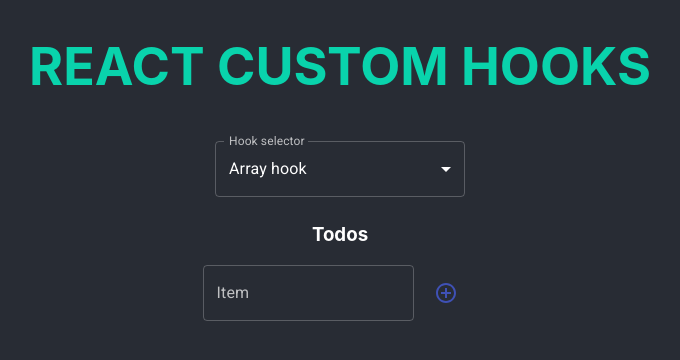
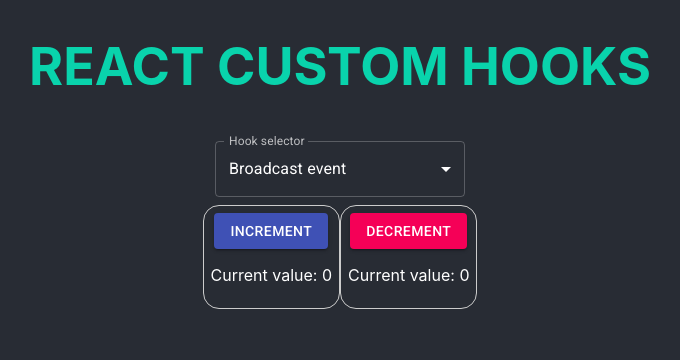
Before and after one commit to Fyvel/custom-hooks, a React (Create React App) app: page / in a window 1280 px wide. Shown: the top 360 px of the page, without its empty margins (300-980 px from the left). Built offline with nearby package versions, Linux system fonts and the light colour scheme.

Commit message:
add shared custom event emitter

```diff
--- a/src/App.scss
+++ b/src/App.scss
@@ -58,17 +58,10 @@
     }
   }
 
-  &-Event {
-    &-box {
+  &-SyncElement {
     display: flex;
-      flex-flow: row wrap;
-      justify-content: space-around;
-
-      .input-fields {
-        display: flex;
-        align-items: center;
+    flex-flow: row;
     justify-content: center;
-      }
   }
 
   &-section {
@@ -78,7 +71,6 @@
       display: flex;
       justify-content: space-around;
       align-items: center;
-      }
     }
   }
 
--- a/src/App.tsx
+++ b/src/App.tsx
@@ -8,8 +8,8 @@ import { ThemeProvider } from '@material-ui/styles';
 import HookSelector from './containers/hookSelector';
 import ScrollingList from './containers/scrollingList';
 import FancyCanvas from './containers/fancyCanvas';
-import EventGroup from './components/eventGroup';
 import DebounceSetter from './containers/debounceSetter';
+import SyncElements from './containers/syncElements';
 
 const theme = createMuiTheme({
   palette: {
@@ -35,8 +35,8 @@ const hookList = [
     component: <FancyCanvas />
   },
   {
-    title: 'Event factory',
-    component: <EventGroup />
+    title: 'Broadcast event',
+    component: <SyncElements />
   },
   {
     title: 'Debouncer',
@@ -45,7 +45,7 @@ const hookList = [
 ];
 
 const App: React.FC = () => {
-  const initial = 1;
+  const initial = 4;
 
   const [selectedHook, setSelectedHook] = useState(initial);
 
--- /dev/null
+++ b/src/components/Counter/counter.module.scss
@@ -0,0 +1,5 @@
+.box {
+  border: 1px solid #ccc;
+  border-radius: 16px;
+  padding: 7px;
+}
--- /dev/null
+++ b/src/components/Counter/index.tsx
@@ -0,0 +1,25 @@
+import React from "react";
+import Button from "@material-ui/core/Button";
+import styles from './counter.module.scss'
+
+type Props = {
+    callback: (arg: any) => void,
+    text: string,
+    value: number,
+    color: 'primary' | 'secondary'
+}
+export default function Counter(props: Props) {
+    return (
+        <>
+            <div className={styles.box}>
+                <Button
+                    variant="contained"
+                    color={props.color}
+                    onClick={props.callback}>
+                    {props.text}
+                </Button>
+                <p>Current value: {props.value}</p>
+            </div>
+        </>
+    )
+}
--- /dev/null
+++ b/src/containers/syncElements.tsx
@@ -0,0 +1,30 @@
+import React, { useState } from "react"
+import EventEmitter from "../event/event"
+import Counter from "src/components/Counter"
+import '../App.scss'
+
+export default function SyncElements() {
+
+    const [value, setValue] = useState(0)
+
+    EventEmitter.subscribe('increment', () => setValue(value + 1))
+    EventEmitter.subscribe('decrement', () => setValue(value - 1))
+
+    const handleIncrement = () => EventEmitter.dispatch('increment')
+    const handleDecrement = () => EventEmitter.dispatch('decrement')
+
+    return (
+        <>
+            <div className="App-SyncElement">
+                <Counter color='primary'
+                    callback={handleIncrement}
+                    value={value}
+                    text='Increment' />
+                <Counter color='secondary'
+                    callback={handleDecrement}
+                    value={value}
+                    text='Decrement' />
+            </div>
+        </>
+    )
+}
--- /dev/null
+++ b/src/event/event.ts
@@ -0,0 +1,13 @@
+type Callback<T> = (arg?: T) => void
+const CustomEventEmitter = {
+    events: {} as { [key: string]: Callback<any>[] },
+    dispatch: function <T>(eventName: string, data?: T) {
+        if (!this.events[eventName]) return
+        this.events[eventName].forEach((callback: Callback<T>) => callback(data))
+    },
+    subscribe: function <T>(eventName: string, callback: Callback<T>) {
+        if (!this.events[eventName]) this.events[eventName] = []
+        this.events[eventName].push(callback)
+    }
+}
+export default CustomEventEmitter;
```
Also changed, not shown: src/index.css (+3 -5 lines). Lines whose indentation alone changed are shown as unchanged.
